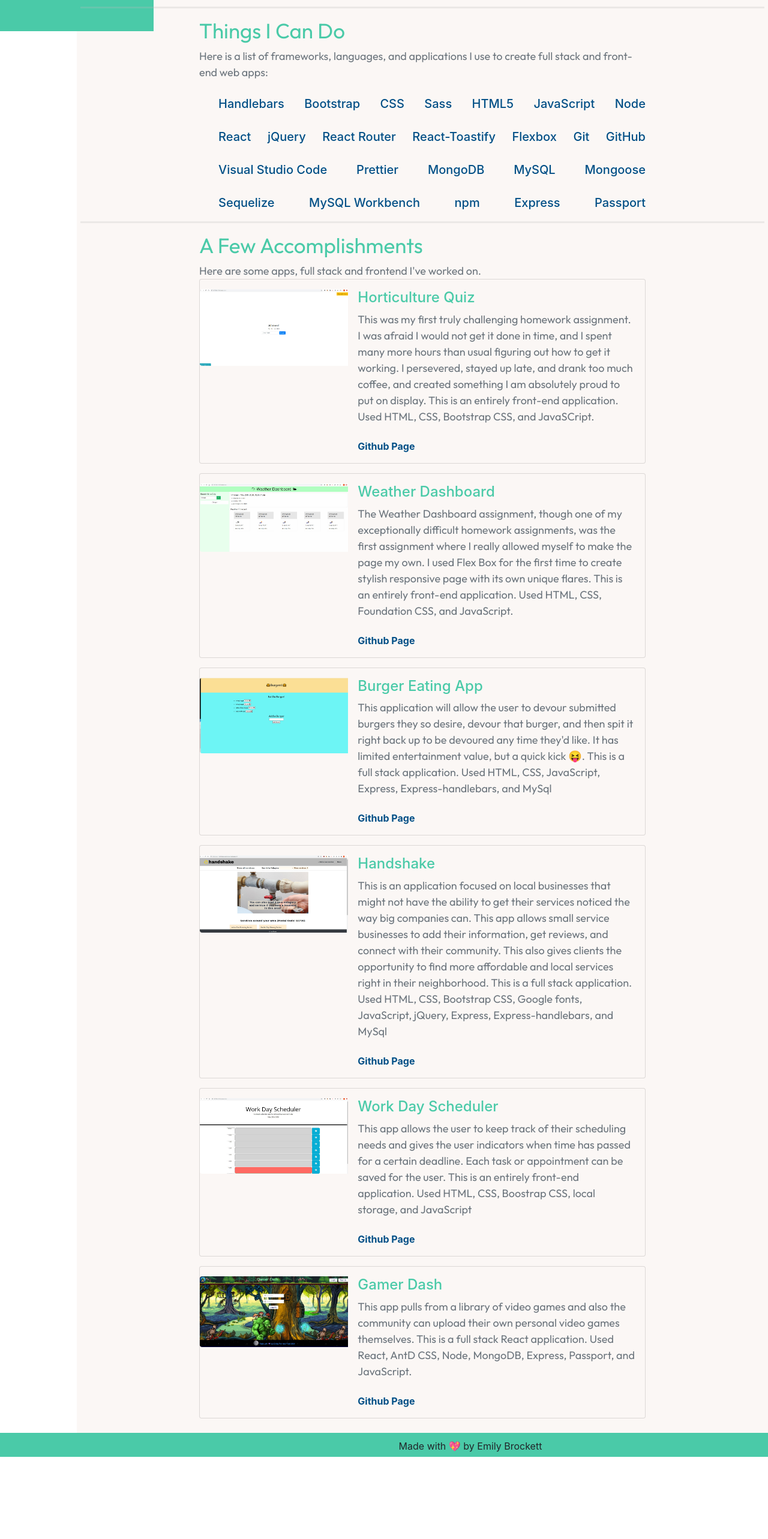
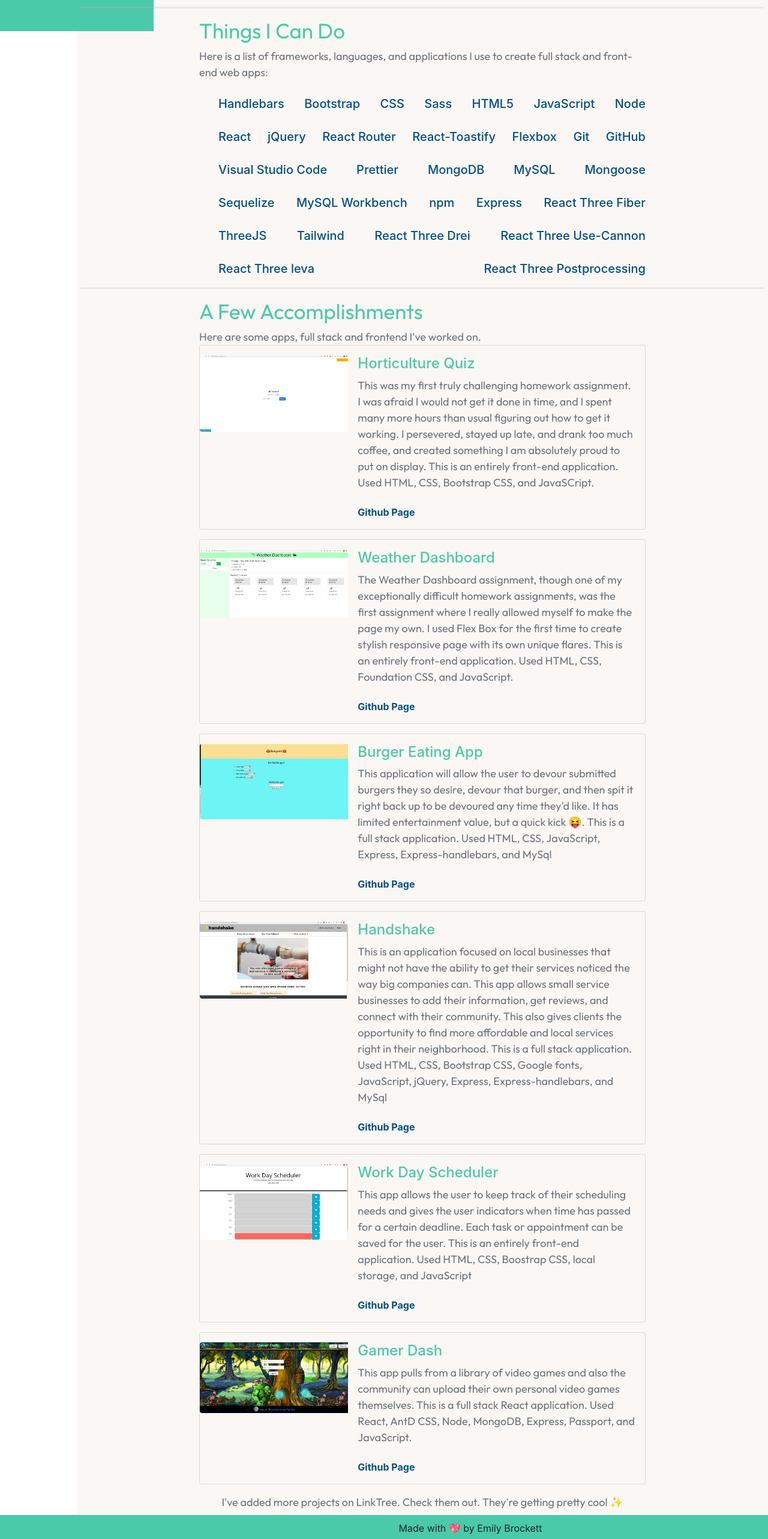
Before and after one commit to BrockBatBlue/emily-brockett-react-portfolio, a React (Create React App) app: page / in a window 1280 px wide. Shown: the part 748-3314 px from the top of the page at 60% size. Before the commit the page ends 3177 px from the top, so only its background shows below. Built offline with nearby package versions, Linux system fonts and the light colour scheme.

Commit message:
updated readme and main page

```diff
--- a/src/Components/MainPage.jsx
+++ b/src/Components/MainPage.jsx
@@ -76,7 +76,13 @@ function MainPage() {
               <li>MySQL Workbench</li>
               <li>npm</li>
               <li>Express</li>
-              <li>Passport</li>
+              <li>React Three Fiber</li>
+              <li>ThreeJS</li>
+              <li>Tailwind</li>
+              <li>React Three Drei</li>
+              <li>React Three Use-Cannon</li>
+              <li>React Three leva</li>
+              <li>React Three Postprocessing</li>
             </ul>
           </div>
         </section>
@@ -112,10 +118,10 @@ function MainPage() {
                             Adipiscing cubilia elementum integer. Integer eu
                             ante ornare amet commetus.
                         </p> */}
-          {/* <p id="additions">
-            More will come! Keep an eye out for additions to the portfolio and
-            page ✨
-          </p> */}
+          <p id="additions">
+            I've added more projects on LinkTree. Check them out. They're
+            getting pretty cool ✨
+          </p>
           {/* </div> */}
         </section>
       </div>
```
Also changed, not shown: 1 other file (tests, documents, lock files or other folders).
